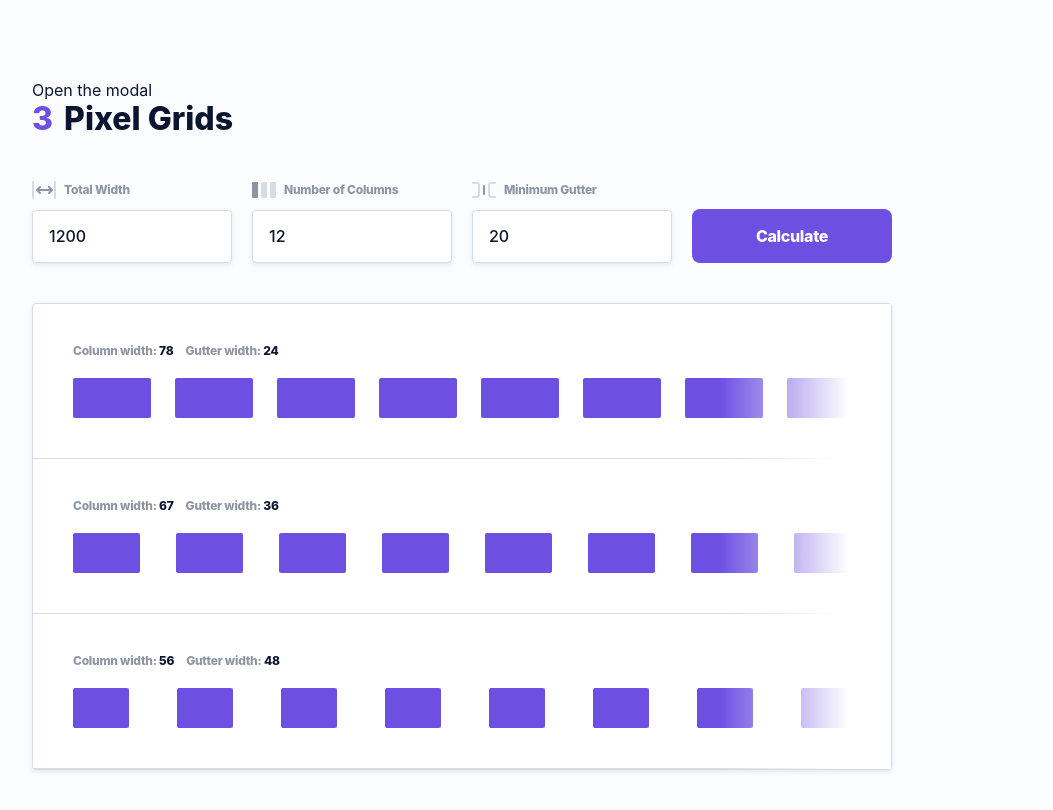
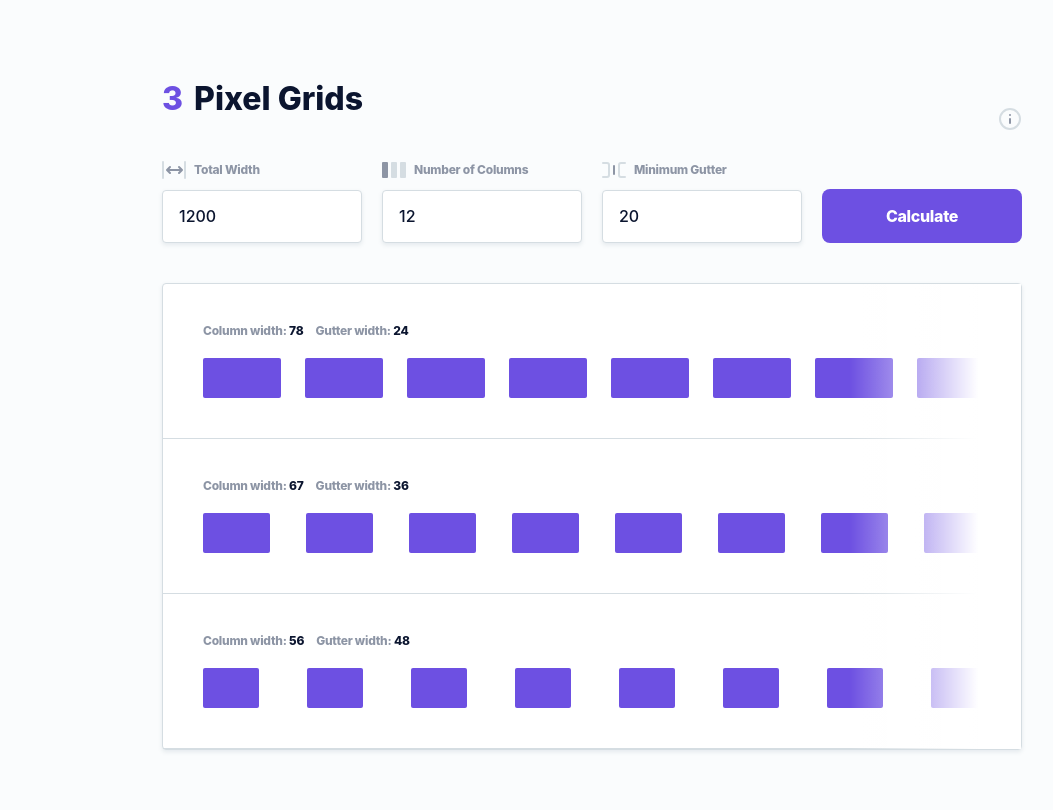
Before and after one commit to dannymcclain/gridfinder, a Svelte app: page / in a window 1280 px wide. Shown: the top 810 px of the page, without its empty margins (48-1101 px from the left). Built offline with nearby package versions, Linux system fonts and the light colour scheme.

Commit message:
added info panel and icons

```diff
--- a/src/App.svelte
+++ b/src/App.svelte
@@ -75,13 +75,14 @@
   main {
     display: flex;
     flex-direction: column;
+    max-width: 860px;
+    margin: 0 auto;
   }
 </style>
 
 <InfoPanel {isOpen} on:close={closeInfo} />
 <main>
-  <p on:click={openModal}>Open the modal</p>
-  <Headline howMany={gridLayouts.length} />
+  <Headline howMany={gridLayouts.length} on:open={openModal} />
   <GridForm on:calculate={calculateValues} />
   <GridList grids={gridLayouts} />
 </main>
--- a/src/Headline.svelte
+++ b/src/Headline.svelte
@@ -1,8 +1,26 @@
 <script>
   export let howMany;
+  import { createEventDispatcher } from "svelte";
+
+  const dispatch = createEventDispatcher();
+
+  function openModal() {
+    dispatch("open", {
+      data: {
+        isOpen: true
+      }
+    });
+  }
 </script>
 
 <style>
+  header {
+    display: flex;
+    flex-direction: row;
+    justify-content: space-between;
+    align-items: center;
+    max-width: 860px;
+  }
   h1 {
     font-size: 32px;
     font-weight: 800;
@@ -13,9 +31,22 @@
     margin-right: 4px;
     color: var(--accent-color);
   }
+  .info {
+    padding: 20px 0 20px 20px;
+  }
+  .info:hover {
+    cursor: pointer;
+  }
 </style>
 
-<h1>
-  <span class="accent">{howMany}</span>
-  Pixel Grids
-</h1>
+<header>
+  <h1>
+    <span class="accent">{howMany}</span>
+    Pixel Grids
+  </h1>
+  <img
+    class="info"
+    on:click={openModal}
+    src="./images/icon-info.svg"
+    alt="info icon" />
+</header>
--- a/src/InfoPanel.svelte
+++ b/src/InfoPanel.svelte
@@ -1,4 +1,5 @@
 <script>
+  import { onMount } from "svelte";
   import { createEventDispatcher } from "svelte";
   export let isOpen = false;
 
@@ -11,6 +12,14 @@
       }
     });
   }
+
+  onMount(() => {
+    document.addEventListener("keydown", event => {
+      if (event.which === 27) {
+        closeModal();
+      }
+    });
+  });
 </script>
 
 <style>
@@ -34,25 +43,18 @@
     opacity: 1;
     pointer-events: auto;
   }
-  /* .info-overlay {
-    flex-grow: 2;
-    height: 100vh;
-    width: 100vw;
-    position: relative;
-    background: rgba(11, 21, 47, 0.4);
-    opacity: 0;
-    transition: opacity 150ms linear;
-  }
-  .info.is-open .info-overlay {
-    opacity: 1;
-  } */
+
   .info-panel {
+    display: flex;
+    flex-direction: column;
+    justify-content: flex-start;
+    align-items: flex-start;
     padding: 40px 80px 40px 40px;
     height: 100%;
     position: relative;
     background: var(--color-white);
     max-width: 480px;
-    transform: translateX(200px);
+    transform: translateX(60px);
     opacity: 0;
     transition: transform 200ms cubic-bezier(0.35, 0, 0, 1),
       opacity 250ms linear;
@@ -62,11 +64,18 @@
     transform: translateX(0);
     opacity: 1;
   }
+  .close {
+    margin-bottom: 40px;
+  }
+  .close:hover {
+    cursor: pointer;
+  }
   h2 {
     font-weight: 800;
     font-size: 32px;
     line-height: 38px;
     color: var(--gray-color-dark);
+    margin-bottom: 20px;
   }
   p {
     font-weight: 500;
@@ -74,18 +83,51 @@
     line-height: 28px;
     color: var(--gray-color-mid);
   }
+  code {
+    font-family: Consolas, Menlo, monospace;
+    font-size: 13px;
+    padding: 4px 6px;
+    font-weight: 600;
+    /* color: var(--accent-color); */
+    border: 1px solid var(--gray-color-light);
+    background: #fafcfd;
+    border-radius: 2px;
+  }
+  .created-by {
+    margin-top: 40px;
+    font-size: 14px;
+  }
+  a {
+    color: var(--gray-color-mid);
+    text-decoration: underline;
+  }
+  a:hover {
+    color: var(--accent-color);
+  }
 </style>
 
 <div class="info {isOpen ? 'is-open' : ''}">
   <div class="info-panel">
-    <p on:click={closeModal}>CLOSE</p>
+    <img
+      class="close"
+      on:click={closeModal}
+      src="./images/icon-close.svg"
+      alt="close icon" />
     <h2>About</h2>
     <p>
       Pixel Grids is a simple tool to help you calculate pixel-perfect grids.
-      Enter the total width of your content, the number of columns of want, and
-      the minimum size you’d accept for your gutters and Pixel Grids will
-      calculate every grid layout that contains only whole pixel values.
+      Enter the
+      <code>total width</code>
+      of your content, the
+      <code>number of columns</code>
+      of want, and the
+      <code>minimum gutter</code>
+      size you’d accept, and Pixel Grids will calculate every grid layout that
+      contains only whole pixel values.
+    </p>
+    <p class="created-by">
+      ✌️ Created by
+      <a href="https://dannymcclain.com" target="_blank">Danny McClain</a>
     </p>
   </div>
-  <!-- <div class="info-overlay" on:click={closeModal} /> -->
 </div>
```
Also changed, not shown: public/images/icon-close.svg (added), public/images/icon-info.svg (added).
